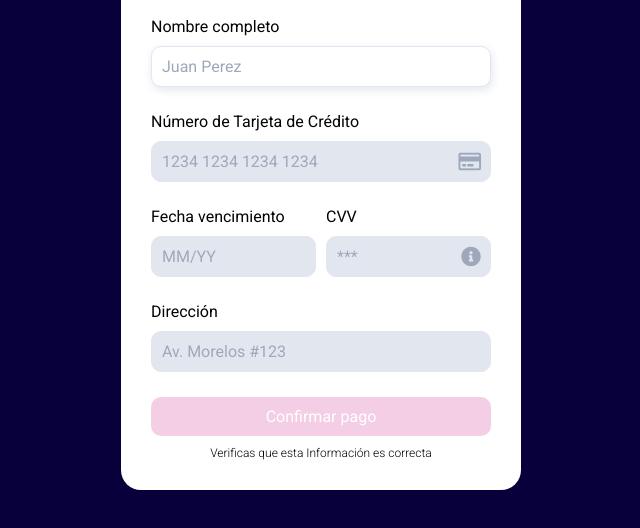
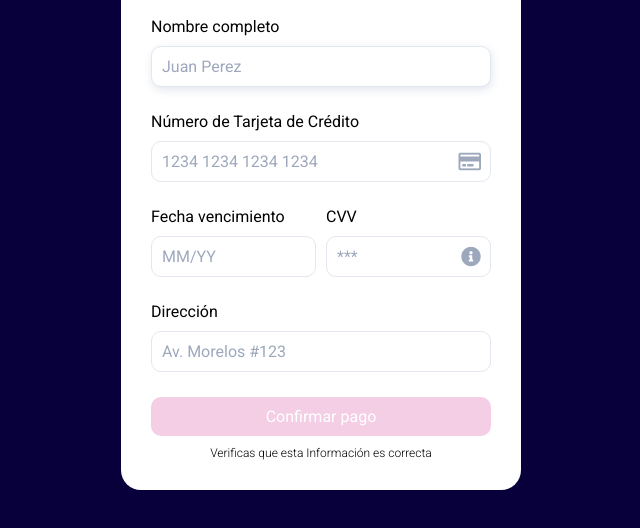
Before and after one commit to Lopz532/formulario-de-pago, a plain HTML site: page index.html in a window 1280 px wide. Shown: the part 214-742 px from the top of the page, without its empty margins (319-959 px from the left). Drawn offline with Linux system fonts and the light colour scheme.

Commit message:
modified:   index.html

```diff
--- a/index.html
+++ b/index.html
@@ -24,21 +24,21 @@
       </div>
       <div class="icon">
         <label id="creditCardTitle" for="creditCard">Número de Tarjeta de Crédito</label>
-        <input type="number" name="creditCard" id="creditCard" placeholder="1234 1234 1234 1234" disabled>
+        <input type="number" name="creditCard" id="creditCard" placeholder="1234 1234 1234 1234" enabled>
         <i id="creditCardIcon" class="far fa-credit-card"></i>
       </div>
       <div>
         <label for="expiry">Fecha vencimiento</label>
-        <input type="text" name="expir" id="expir" placeholder="MM/YY" disabled>
+        <input type="text" name="expir" id="expir" placeholder="MM/YY" enabled>
       </div>
       <div class="icon">
         <label for="cvv">CVV</label>
-        <input type="number" name="cvv" id="cvv" max="3" placeholder="***" disabled>
+        <input type="number" name="cvv" id="cvv" max="3" placeholder="***" enabled>
         <i id="idIcon" class="fas fa-info-circle"></i>
       </div>
       <div>
         <label for="address">Dirección</label>
-        <input type="text" name="address" id="address" placeholder="Av. Morelos #123" disabled>
+        <input type="text" name="address" id="address" placeholder="Av. Morelos #123" enabled>
       </div>
       <div>
         <button id="button" disabled>Confirmar pago</button>
```
